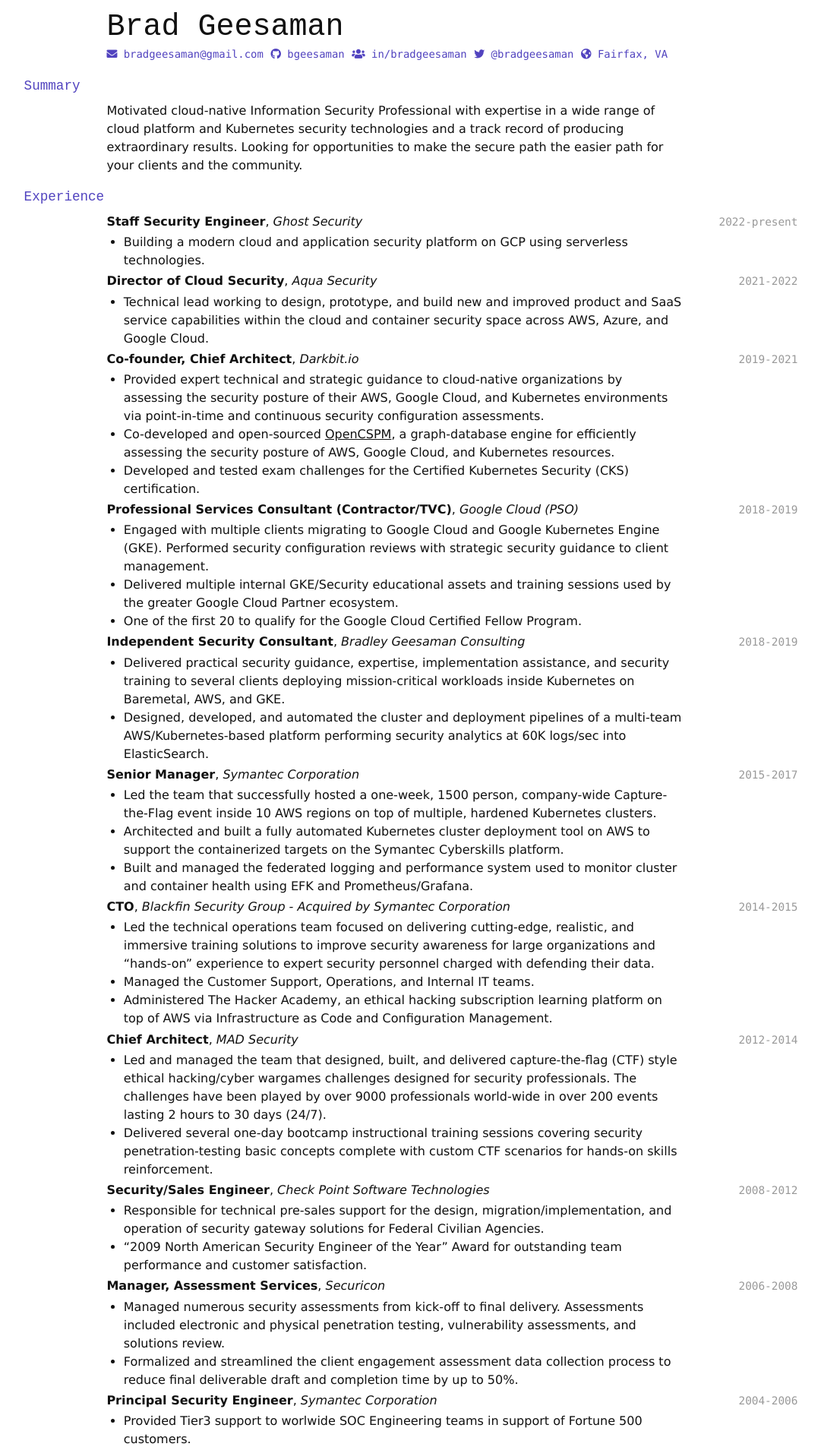
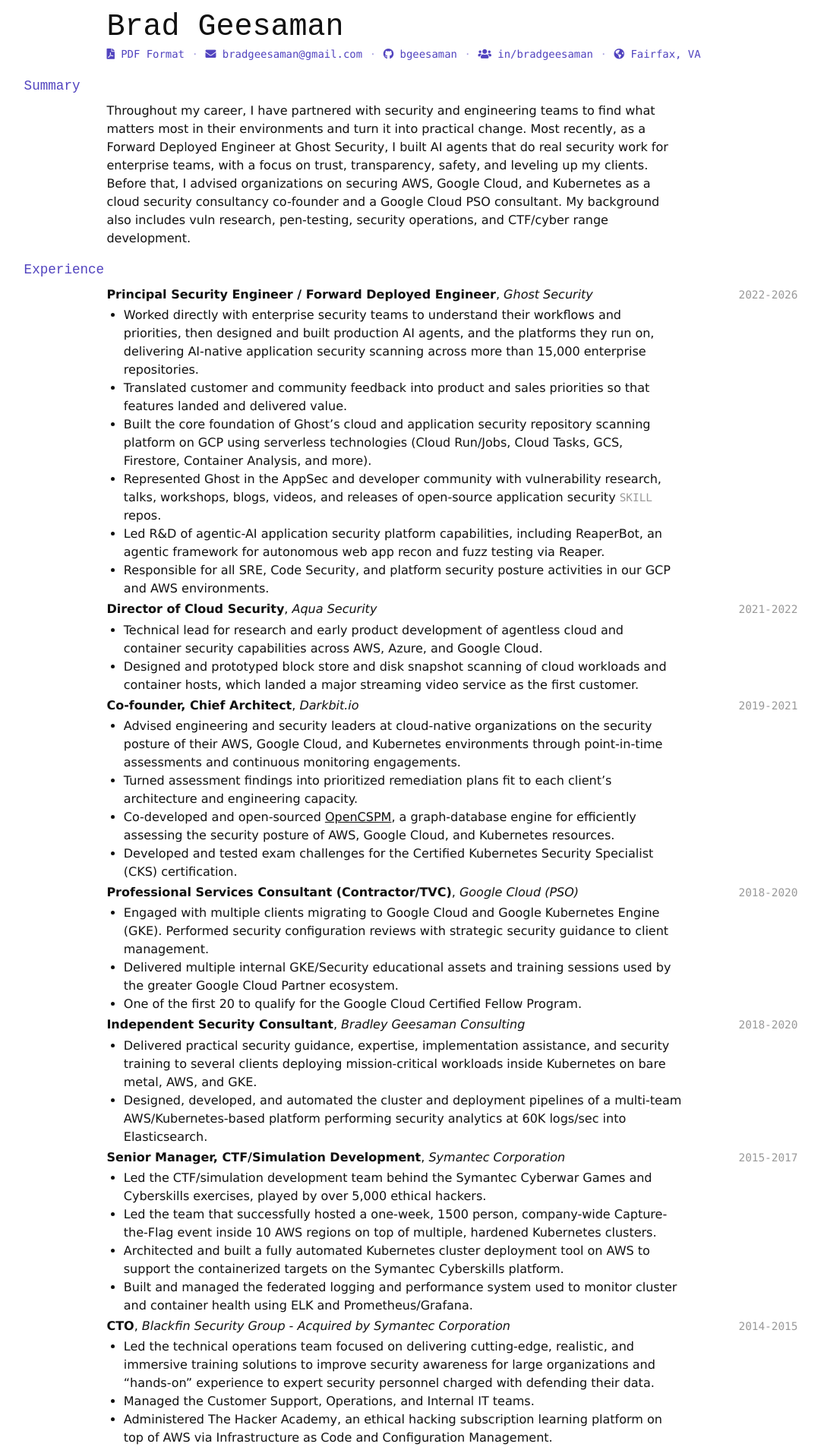
Before and after one commit to bgeesaman/bgeesaman.github.io, a Jekyll site: the page built from index.md, in a window 1280 px wide. Shown: the top 1909 px of the page at 76% size, without its empty margins (2-1083 px from the left). Built offline with Jekyll 4.4.1, drawn with Linux system fonts in a browser that asks for light colours; nearby versions of some CDN libraries; a style sheet for code colours, icons or effects is not loaded; some of the changed text lies outside the part shown.

Commit message:
update resume

```diff
--- a/_layouts/cv.html
+++ b/_layouts/cv.html
@@ -6,7 +6,6 @@
   <link href="media/screen.css" type="text/css" rel="stylesheet" media="screen">
   <link href="media/print.css" type="text/css" rel="stylesheet" media="print">
   <link rel="stylesheet" href="https://use.fontawesome.com/releases/v5.1.1/css/all.css" crossorigin="anonymous">
-  <link rel="stylesheet" href="https://cdn.rawgit.com/jpswalsh/academicons/master/css/academicons.min.css">
 </head>
 <body>
   <div id="main">
--- a/index.md
+++ b/index.md
@@ -5,6 +5,8 @@ title: Brad Geesaman's CV
 # Brad Geesaman
 
 <div id="webaddress">
+  <a href="https://github.com/bgeesaman/bgeesaman.github.io/raw/main/BradGeesaman_CV.pdf"><i class="fas fa-file-pdf"></i> PDF Format</a>
+  <span class="sep">&middot;</span>
   <script language="JavaScript">
      id = 'bradgeesaman';
      domain = 'gmail';
@@ -12,46 +14,56 @@ title: Brad Geesaman's CV
      document.write('<a href=\"mailto:' + id + '@' + domain + '.' + tld + '\"><i class="fas fa-envelope"></i> ');
      document.write(id + '@' + domain + '.' + tld + '</a>');
   </script>
+  <span class="sep">&middot;</span>
   <a href="https://github.com/bgeesaman"><i class="fab fa-github"></i> bgeesaman</a>
+  <span class="sep">&middot;</span>
   <a href="https://www.linkedin.com/in/bradgeesaman/"><i class="fas fa-users"></i> in/bradgeesaman</a>
-  <a href="https://twitter.com/bradgeesaman"><i class="fab fa-twitter"></i> @bradgeesaman</a>
+  <span class="sep">&middot;</span>
   <a href="https://goo.gl/maps/heFH4XrkE9r8TFRo9"><i class="fas fa-globe-americas"></i> Fairfax, VA</a>
 </div>
 
 ## Summary
-Motivated cloud-native Information Security Professional with expertise in a wide range of cloud platform and Kubernetes security technologies and a track record of producing extraordinary results. Looking for opportunities to make the secure path the easier path for your clients and the community.
+Throughout my career, I have partnered with security and engineering teams to find what matters most in their environments and turn it into practical change. Most recently, as a Forward Deployed Engineer at Ghost Security, I built AI agents that do real security work for enterprise teams, with a focus on trust, transparency, safety, and leveling up my clients. Before that, I advised organizations on securing AWS, Google Cloud, and Kubernetes as a cloud security consultancy co-founder and a Google Cloud PSO consultant. My background also includes vuln research, pen-testing, security operations, and CTF/cyber range development.
 
 ## Experience
-`2022-present`
-### **Staff Security Engineer**, *Ghost Security*
-* Building a modern cloud and application security platform on GCP using serverless technologies.
+`2022-2026`
+### **Principal Security Engineer / Forward Deployed Engineer**, *Ghost Security*
+* Worked directly with enterprise security teams to understand their workflows and priorities, then designed and built production AI agents, and the platforms they run on, delivering AI-native application security scanning across more than 15,000 enterprise repositories.
+* Translated customer and community feedback into product and sales priorities so that features landed and delivered value.
+* Built the core foundation of Ghost's cloud and application security repository scanning platform on GCP using serverless technologies (Cloud Run/Jobs, Cloud Tasks, GCS, Firestore, Container Analysis, and more).
+* Represented Ghost in the AppSec and developer community with vulnerability research, talks, workshops, blogs, videos, and releases of open-source application security `SKILL` repos.
+* Led R&D of agentic-AI application security platform capabilities, including ReaperBot, an agentic framework for autonomous web app recon and fuzz testing via Reaper.
+* Responsible for all SRE, Code Security, and platform security posture activities in our GCP and AWS environments.
 
 `2021-2022`
 ### **Director of Cloud Security**, *Aqua Security*
-* Technical lead working to design, prototype, and build new and improved product and SaaS service capabilities within the cloud and container security space across AWS, Azure, and Google Cloud.
+* Technical lead for research and early product development of agentless cloud and container security capabilities across AWS, Azure, and Google Cloud.
+* Designed and prototyped block store and disk snapshot scanning of cloud workloads and container hosts, which landed a major streaming video service as the first customer.
 
 `2019-2021`
 ### **Co-founder, Chief Architect**, *Darkbit.io*
-* Provided expert technical and strategic guidance to cloud-native organizations by assessing the security posture of their AWS, Google Cloud, and Kubernetes environments via point-in-time and continuous security configuration assessments.
+* Advised engineering and security leaders at cloud-native organizations on the security posture of their AWS, Google Cloud, and Kubernetes environments through point-in-time assessments and continuous monitoring engagements.
+* Turned assessment findings into prioritized remediation plans fit to each client's architecture and engineering capacity.
 * Co-developed and open-sourced [OpenCSPM](https://github.com/OpenCSPM/opencspm), a graph-database engine for efficiently assessing the security posture of AWS, Google Cloud, and Kubernetes resources.
-* Developed and tested exam challenges for the Certified Kubernetes Security (CKS) certification.
+* Developed and tested exam challenges for the Certified Kubernetes Security Specialist (CKS) certification.
 
-`2018-2019`
+`2018-2020`
 ### **Professional Services Consultant (Contractor/TVC)**, *Google Cloud (PSO)*
 * Engaged with multiple clients migrating to Google Cloud and Google Kubernetes Engine (GKE). Performed security configuration reviews with strategic security guidance to client management.
 * Delivered multiple internal GKE/Security educational assets and training sessions used by the greater Google Cloud Partner ecosystem.
 * One of the first 20 to qualify for the Google Cloud Certified Fellow Program.
 
-`2018-2019`
+`2018-2020`
 ### **Independent Security Consultant**, *Bradley Geesaman Consulting*
-* Delivered practical security guidance, expertise, implementation assistance, and security training to several clients deploying mission-critical workloads inside Kubernetes on Baremetal, AWS, and GKE.
-* Designed, developed, and automated the cluster and deployment pipelines of a multi-team AWS/Kubernetes-based platform performing security analytics at 60K logs/sec into ElasticSearch.
+* Delivered practical security guidance, expertise, implementation assistance, and security training to several clients deploying mission-critical workloads inside Kubernetes on bare metal, AWS, and GKE.
+* Designed, developed, and automated the cluster and deployment pipelines of a multi-team AWS/Kubernetes-based platform performing security analytics at 60K logs/sec into Elasticsearch.
 
 `2015-2017`
-### **Senior Manager**, *Symantec Corporation*
+### **Senior Manager, CTF/Simulation Development**, *Symantec Corporation*
+* Led the CTF/simulation development team behind the Symantec Cyberwar Games and Cyberskills exercises, played by over 5,000 ethical hackers.
 * Led the team that successfully hosted a one-week, 1500 person, company-wide Capture-the-Flag event inside 10 AWS regions on top of multiple, hardened Kubernetes clusters.
 * Architected and built a fully automated Kubernetes cluster deployment tool on AWS to support the containerized targets on the Symantec Cyberskills platform.
-* Built and managed the federated logging and performance system used to monitor cluster and container health using EFK and Prometheus/Grafana.
+* Built and managed the federated logging and performance system used to monitor cluster and container health using ELK and Prometheus/Grafana.
 
 `2014-2015`
 ### **CTO**, *Blackfin Security Group - Acquired by Symantec Corporation*
@@ -61,37 +73,34 @@ Motivated cloud-native Information Security Professional with expertise in a wid
 
 `2012-2014`
 ### **Chief Architect**, *MAD Security*
-* Led and managed the team that designed, built, and delivered capture-the-flag (CTF) style ethical hacking/cyber wargames challenges designed for security professionals. The challenges have been played by over 9000 professionals world-wide in over 200 events lasting 2 hours to 30 days (24/7).<br/>
+* Led and managed the team that designed, built, and delivered capture-the-flag (CTF) style ethical hacking/cyber wargames challenges designed for security professionals. The challenges have been played by over 9,000 professionals world-wide in over 200 events of 20-1,000 participants, lasting 2 hours to 30 days (24/7).
 * Delivered several one-day bootcamp instructional training sessions covering security penetration-testing basic concepts complete with custom CTF scenarios for hands-on skills reinforcement.
 
 `2008-2012`
-### **Security/Sales Engineer**, *Check Point Software Technologies*
+### **Sales Engineer**, *Check Point Software Technologies*
 * Responsible for technical pre-sales support for the design, migration/implementation, and operation of security gateway solutions for Federal Civilian Agencies.
-* “2009 North American Security Engineer of the Year” Award for outstanding team performance and customer
-satisfaction.
+* “2009 North American Security Engineer of the Year” Award for outstanding team performance and customer satisfaction.
 
 `2006-2008`
-### **Manager, Assessment Services**, *Securicon*
-* Managed numerous security assessments from kick-off to final delivery. Assessments included electronic and physical penetration testing, vulnerability assessments, and solutions review.
+### **Manager, Security Assessment Services**, *Securicon*
+* Managed numerous security assessments and audits from kick-off to final delivery for financial, power/energy, and gas pipeline companies. Led small teams in electronic and physical penetration testing, vulnerability assessments, and solutions review.
 * Formalized and streamlined the client engagement assessment data collection process to reduce final deliverable draft and completion time by up to 50%.
 
-`2004-2006`
-### **Principal Security Engineer**, *Symantec Corporation*
-* Provided Tier3 support to worlwide SOC Engineering teams in support of Fortune 500 customers.
-* Designed, developed, and implemented the improved fault and performance monitoring system internally recognized for reducing 5% of all daily engineering workload.
-
-`2003-2004`
-### **Security Engineer/Senior Security Engineer**, *Symantec Corporation*
-* Responsible for supporting Symantec’s Managed Security Services
-(MSS) customer base from a 24x7x365 Security Operations Center as a senior member of the Security Engineering Team.
-* Provided outstanding engineering maintenance, configuration, and support of all leading firewalls and IDS systems.
-
-`2002-2003`
-### **Systems Engineer**, *PEC Solutions*
-* Responsible for the secure transmission of electronic fingerprints and personnel photos to support Federal hiring processes at remote sites across the US.
-* Received multiple internal performance-based awards.
+`2002-2006`
+### **Earlier Roles**
+* Security Engineer to Principal Security Engineer, *Symantec Managed Security Services* (2003-2006): Tier 3 SOC engineering support for Fortune 100/500 customers, and built a fault and performance monitoring system that cut 5% of daily engineering workload.
+* Systems Engineer, *PEC Solutions* (2002-2003): secure transmission of electronic fingerprints and photos for Federal hiring at remote sites.
 
 ## Speaking
+
+`Ghost Security 2026`
+[Ghost Security Agent Skills - Scan-Code](https://youtu.be/1ACDX67xb-k)
+
+`Boring AppSec Podcast 2025`
+[From Toil to Intelligence: The Future of AppSec with AI Agents](https://youtu.be/IEzJj2-BF5M)
+
+`Scale to Zero Podcast 2025`
+[AI in AppSec: The Paradigm Shift](https://youtu.be/o16fvBSi-7g)
 
 `KubeCon EU 2023`
 [Malicious Compliance: Reflections on Trusting Container Scanners](https://youtu.be/9weGi0csBZM)
@@ -103,44 +112,65 @@ satisfaction.
 [Kubernetes Exposed! Seven of Nine Hidden Secrets That Will Give You Pause](https://youtu.be/JBbVTmrZ45E)
 
 `KubeCon NA 2020`
-[Keynote Panel: Hacking and Hardening in the Cloud Native Garden](https://youtu.be/CAZ5s0zli6g)<br />
+[Keynote Panel: Hacking and Hardening in the Cloud Native Garden](https://youtu.be/CAZ5s0zli6g)
 
 `CSA Boston Oct 2020`
-[Kubernetes Attacks: What Your Cluster Is Trying To Tell You](https://youtu.be/JDUUdaZv1Dg)<br />
+[Kubernetes Attacks: What Your Cluster Is Trying To Tell You](https://youtu.be/JDUUdaZv1Dg)
 
 `RSA 2020/KubeCon EU 2020`
-[Advanced Persistence Threats: The Future of Kubernetes Attacks](https://youtu.be/CH7S5rE3j8w)<br />
+[Advanced Persistence Threats: The Future of Kubernetes Attacks](https://youtu.be/CH7S5rE3j8w)
 
 `KubeCon NA 2019`
-[Attacking and Defending Kubernetes Clusters: A Guided Tour](https://youtu.be/UdMFTdeAL1s)<br />
+[Attacking and Defending Kubernetes Clusters: A Guided Tour](https://youtu.be/UdMFTdeAL1s)
 
 `BlackHat USA 2018`
-[Detecting Malicious Cloud Account Behavior](https://youtu.be/MEnsL_qsbfE)<br />
+[Detecting Malicious Cloud Account Behavior](https://youtu.be/MEnsL_qsbfE)
 
 `KubeCon NA 2017`
-[Hacking and Hardening Kubernetes Clusters By Example](https://youtu.be/vTgQLzeBfRU)<br />
+[Hacking and Hardening Kubernetes Clusters By Example](https://youtu.be/vTgQLzeBfRU)
 
 ## Vuln Research
 
+`2026`
+[CVE-2026-53950 High-Severity XSS in Ghost CMS ActivityPub Client](https://github.com/advisories/GHSA-xpp7-93x6-v29m), found using [Ghost Security AI Skills](https://github.com/ghostsecurity/skills)
+
 `2020`
-[CVE-2020-15157 "ContainerDrip" Write-up](https://darkbit.io/blog/cve-2020-15157-containerdrip) and [Google 2020 VRP Prize Winner](https://security.googleblog.com/2021/03/announcing-winners-of-2020-gcp-vrp-prize.html)
+[CVE-2020-15157 "ContainerDrip" Write-up](https://web.archive.org/web/20220511152642/https://darkbit.io/blog/cve-2020-15157-containerdrip) ([advisory](https://github.com/containerd/containerd/security/advisories/GHSA-742w-89gc-8m9c)) and [Google 2020 VRP Prize Winner](https://security.googleblog.com/2021/03/announcing-winners-of-2020-gcp-vrp-prize.html)
 
-[Falco Default Rule Bypass](https://darkbit.io/blog/falco-rule-bypass)
+[Falco Default Rule Bypass](https://web.archive.org/web/20220605221820/https://darkbit.io/blog/falco-rule-bypass)
 
 [Container Registry Search Order/Registry Name Squatting](https://www.redhat.com/en/blog/be-careful-when-pulling-images-short-name)
 
 `2019`
 [CVE-2019-11253 Kubernetes DoS Writeup](https://gist.github.com/bgeesaman/0e0349e94cd22c48bf14d8a9b7d6b8f2)
 
-## Certifications
-`2020-present`
-[Google Cloud Certified Fellow](https://www.credential.net/6969971a-bfc0-4f00-bd97-25dd4e4809af)
+[kube-env-stealer](https://github.com/bgeesaman/kube-env-stealer) - Automated GKE kubelet impersonation and cluster secret stealer via kube-env
+
+`2018`
+[subpath-exploit](https://github.com/bgeesaman/subpath-exploit) - CVE-2017-1002101 write-up with sample exploit/escape
+
+## Open Source
+
+`2026`
+[ghostsecurity/skills](https://github.com/ghostsecurity/skills) - AppSec skills for AI coding agents
+
+`2022`
+[ghostsecurity/reaper](https://github.com/ghostsecurity/reaper) - Live validation proxy for testing web app vulnerabilities
 
 `2020`
-[Certified Kubernetes Security Specialist Exam Developer](https://www.youracclaim.com/badges/00a20826-ced1-4ccd-a39d-a3760aa7e498/public_url)
+[OpenCSPM](https://github.com/OpenCSPM/opencspm) - Graph-based cloud security posture management engine for AWS, Google Cloud, and Kubernetes
 
-`2019-present`
-[Google Cloud Certified Professional Cloud Architect](https://www.credential.net/uwlwqmln)
+[darkbitio/gcp-iam-role-permissions](https://github.com/darkbitio/gcp-iam-role-permissions) - Continuously updated export of all GCP IAM roles and their permissions
+
+## Certifications
+`2020-2024`
+[Google Cloud Certified Fellow: Hybrid Multicloud](https://www.credly.com/badges/26d7cd62-6508-49e1-81a7-c042b048fc38) (program retired)
+
+`2020`
+[Certified Kubernetes Security Specialist Exam Developer](https://www.credly.com/badges/00a20826-ced1-4ccd-a39d-a3760aa7e498/public_url)
+
+`2019-2021`
+Google Cloud Certified Professional Cloud Architect
 
 `2007-2016`
 Certified Information System Security Professional (CISSP), ISC2
--- a/media/print.css
+++ b/media/print.css
@@ -148,6 +148,11 @@ a:hover {
 	font-size: 87%;
 }
 
+#webaddress .sep {
+	font-size: 87%;
+	opacity: 0.5;
+}
+
 em {
 	font-style: normal;
 }
--- a/media/screen.css
+++ b/media/screen.css
@@ -157,6 +157,11 @@ a:hover {
         font-size: 87%;
 }
 
+#webaddress .sep {
+	font-size: 87%;
+	opacity: 0.5;
+}
+
 em {
 	font-style: italic;
 }
```
Also changed, not shown: other parts of index.md (+1 -1 lines), 1 other file.
